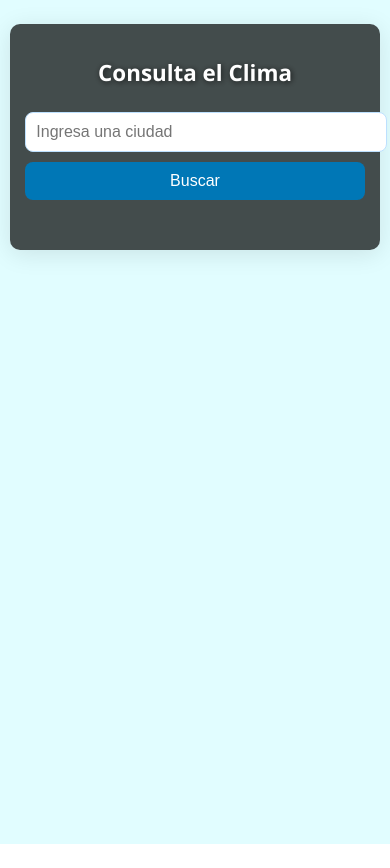
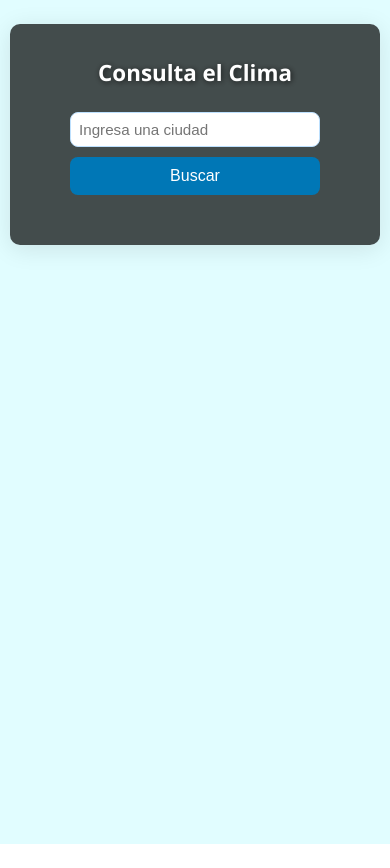
Before and after one commit to AgustinaSanchez226/Clima, a plain HTML site: page index.html in a window 390 px wide. Drawn offline with Linux system fonts and the light colour scheme.

Commit message:
cambios en el css en en el buscador

```diff
--- a/styles.css
+++ b/styles.css
@@ -81,7 +81,6 @@ button:hover {
         padding: 18px 4vw;
         margin: 24px auto;
         border-radius: 10px;
-        /* border: 2.5px solid #fff; */
         box-sizing: border-box;
     }
     h1 {
@@ -91,15 +90,19 @@ button:hover {
         font-size: 1.1rem;
     }
     #cityInput {
-        width: 100%;
+        width: 90%;
         margin-bottom: 10px;
         margin-right: 0;
-        font-size: 1rem;
+        font-size: 0.95rem;
+        padding: 8px;
+        box-sizing: border-box;
+        max-width: 250px;
     }
     button {
-        width: 100%;
+        width: 90%;
         font-size: 1rem;
         padding: 10px 0;
+        max-width: 250px;
     }
     .weather-icon {
         width: 60px;
```
